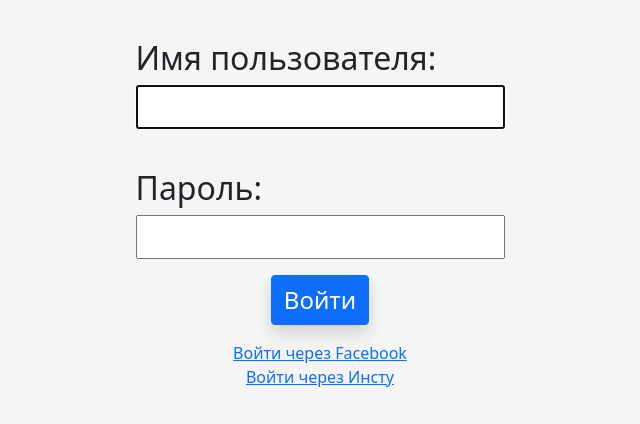
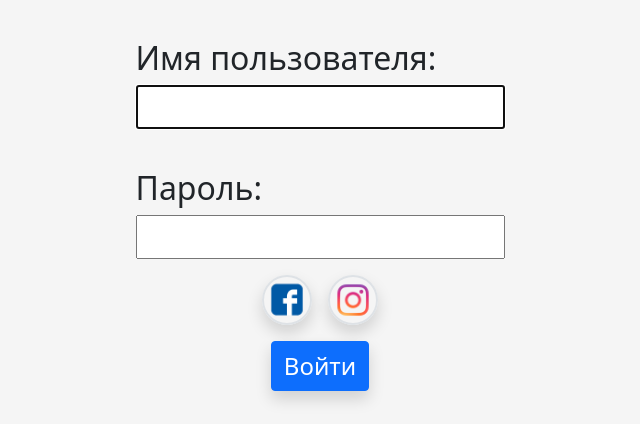
Before and after one commit to limepillX/DjangoMVTWebsite, a Django app: page /login in a window 1280 px wide. Shown: the part 376-800 px from the top of the page, without its empty margins (320-960 px from the left). Run offline with Django 4.2, Linux system fonts and the light colour scheme; data comes from the database, SQL or seed files in the repository; both versions use the stored data as it was after the commit.

Commit message:
make it better1

```diff
--- a/templates/register.html
+++ b/templates/register.html
@@ -1,4 +1,5 @@
 {% extends 'base.html' %}
+{% load static %}
 
 {% block title %}
     {{ header }}
@@ -16,16 +17,22 @@
                 <div style="font-size: 25px">{{ p }}</div>
                 <div>{{ p.errors }}</div>
             {% endfor %}
-            <div class='homebutton'>
-                <div class="d-flex justify-content-center">
-                    <p>
-                        <button class="btn btn-primary shadow mt-3 fs-4"
-                                type="submit">Войти
-                        </button>
-                </div>
+            <div class="d-flex justify-content-center mt-3">
+                <a class="d-flex justify-content-center" href="{% url 'social:begin' 'facebook' %}"><img
+                        src="{% static 'facebook.png' %}" alt="mdo" width="50" height="50"
+                        class="rounded-circle shadow border border-2"></a>
+                <a class="d-flex justify-content-center ms-3" href="{% url 'social:begin' 'instagram' %}"><img
+                        src="{% static 'instagram.png' %}" alt="mdo" width="50" height="50"
+                        class="rounded-circle shadow border border-2"></a>
+            </div>
+            <div class="d-flex justify-content-center">
+                <p>
+                    <button class="btn btn-primary shadow mt-3 fs-4"
+                            type="submit">Войти
+                    </button>
             </div>
         </form>
     </div>
-    <a class="d-flex justify-content-center" href="{% url 'social:begin' 'facebook' %}">Войти через Facebook</a>
-    <a class="d-flex justify-content-center" href="{% url 'social:begin' 'instagram' %}">Войти через Инсту</a>
+
+
 {% endblock %}
```
Also changed, not shown: db.sqlite3, static/facebook.png (added), static/instagram.png (added).
